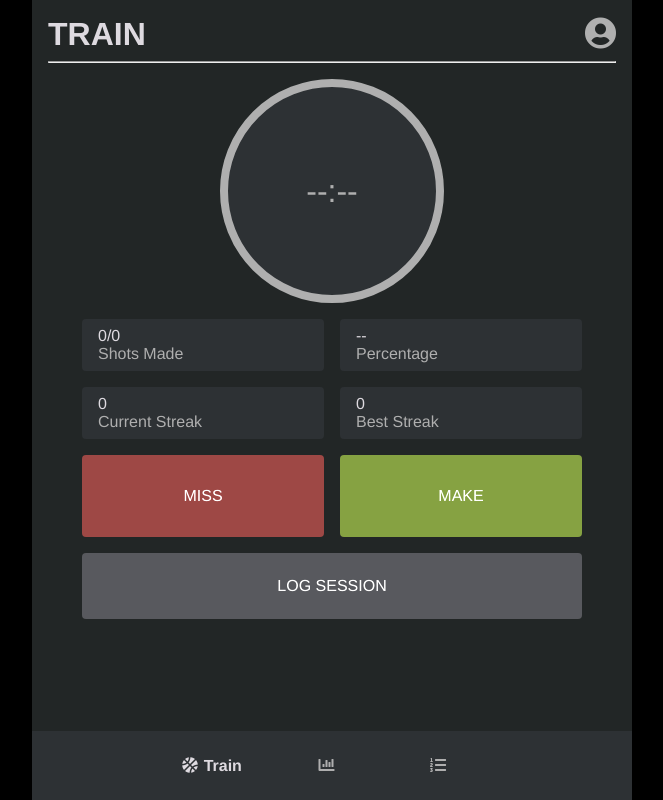
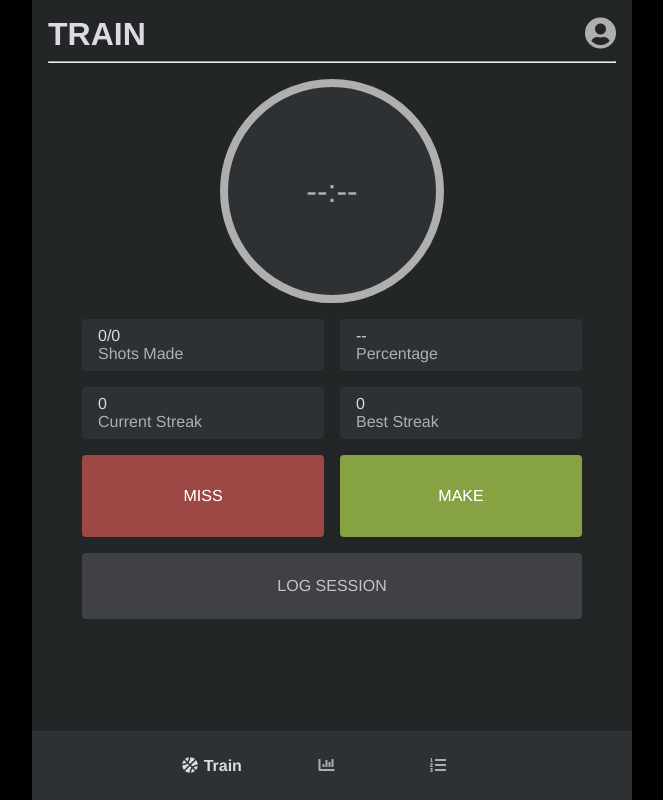
Before and after one commit to jaredami/shot-tracker, a React (Create React App) app: page /train in a window 1280 px wide. Shown: the whole page, without its empty margins (308-971 px from the left). Built offline with nearby package versions, Linux system fonts and the light colour scheme; no server answers; sample sign-in values are in the browser's storage.

Commit message:
Disable Log Session until first shot taken

```diff
--- a/src/components/Session.css
+++ b/src/components/Session.css
@@ -77,6 +77,11 @@
   font-size: 2rem;
 }
 
+.log-session-btn:disabled {
+  filter: brightness(80%);
+  cursor: not-allowed;
+}
+
 @media only screen and (max-height: 700px) {
   .timer-container {
     height: 5rem;
--- a/src/components/Session.js
+++ b/src/components/Session.js
@@ -31,17 +31,20 @@ export default function Session(props) {
   }
 
   const { currentUser } = useAuth();
+  const [sessionStarted, setSessionStarted] = useState(false);
   const [shotsTakenCount, setShotsTakenCount] = useState(0);
   const [shotsMadeCount, setShotsMadeCount] = useState(0);
   const [currentStreak, setCurrentStreak] = useState(0);
   const [bestStreak, setBestStreak] = useState(0);
 
   function handleMiss() {
+    setSessionStarted(true);
     setShotsTakenCount(shotsTakenCount + 1);
     setCurrentStreak(0);
   }
 
   function handleMake() {
+    setSessionStarted(true);
     setShotsTakenCount(shotsTakenCount + 1);
     setShotsMadeCount(shotsMadeCount + 1);
     setCurrentStreak(currentStreak + 1);
@@ -104,7 +107,11 @@ export default function Session(props) {
         <button className="make-miss-btn make-btn" onClick={() => handleMake()}>
           MAKE
         </button>
-        <button className="log-session-btn" onClick={() => logSession()}>
+        <button
+          className="log-session-btn"
+          onClick={() => logSession()}
+          disabled={!sessionStarted}
+        >
           LOG SESSION
         </button>
       </div>
```
